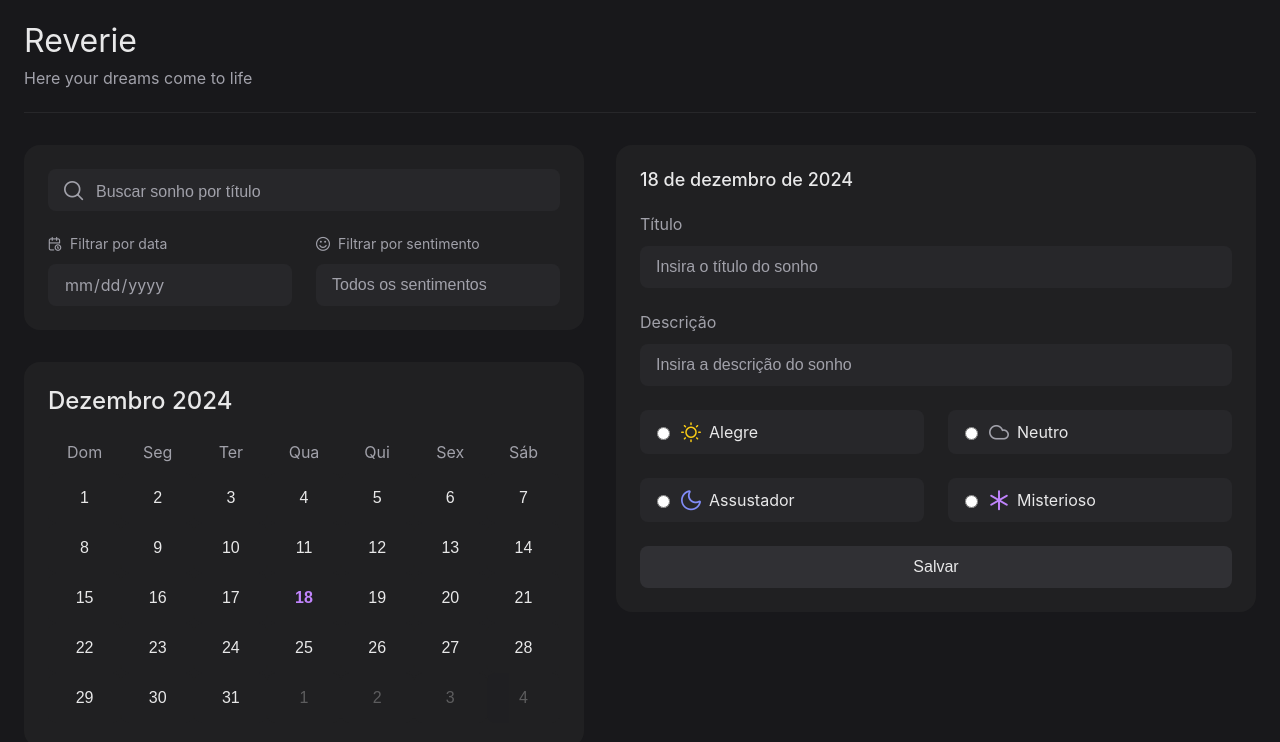
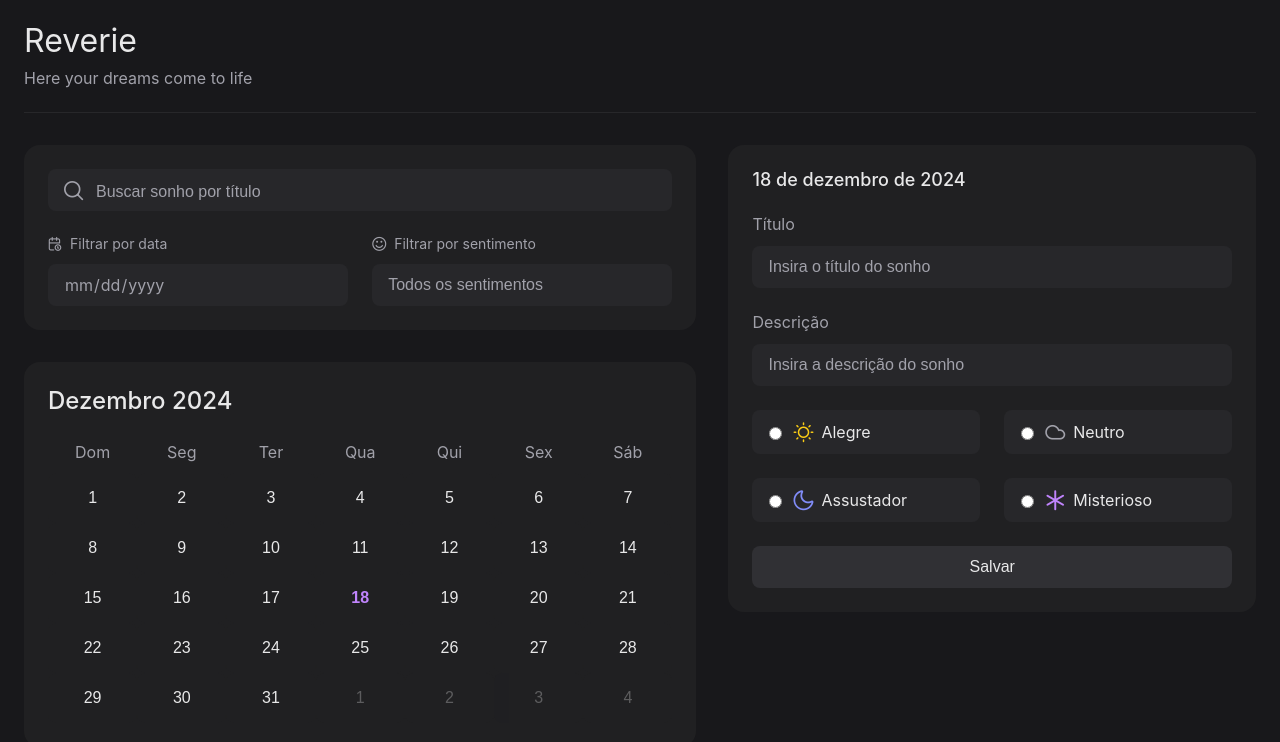
Before and after one commit to anaahnb/reverie-front, a Nuxt app: page /dreams in a window 1280 px wide. Shown: the top 742 px of the page. Built offline with nearby package versions, Linux system fonts and the light colour scheme.

Commit message:
fix ident and remove logs

```diff
--- a/api/auth.js
+++ b/api/auth.js
@@ -8,4 +8,4 @@
 import { axios } from "~/plugins/axios";
 
 
-export const login = (params) => axios.post(`/login/${params}`).then(res => res.data)
+export const login = (params) => axios.post('api/login/', params).then(res => res.data)
--- a/pages/dreams.vue
+++ b/pages/dreams.vue
@@ -1,5 +1,4 @@
 <template>
-  <div class="container">
   <div class="content">
     <div class="header">
       <h1>Reverie</h1>
@@ -26,7 +25,6 @@
       <div class="card-form">
         <Form
           :selected="data.selected" />
-        </div>
       </div>
     </div>
   </div>
@@ -92,7 +90,6 @@ export default {
 </script>
 
 <style lang="scss" setup>
-.container {
 .content {
   max-width: 1280px;
   margin: 0 auto;
@@ -149,7 +146,7 @@ export default {
       grid-template-areas:
         "filters form"
         "calendar form";
-          grid-template-columns: 1fr minmax(0, 40rem);
+        grid-template-columns: 1fr minmax(0, rem);
       gap: 2rem;
     }
 
@@ -158,5 +155,4 @@ export default {
     .form-calendar { grid-area: form; }
   }
 }
-}
 </style>
--- a/pages/index.vue
+++ b/pages/index.vue
@@ -66,7 +66,6 @@ export default {
 				return acc
 			}, {})
 
-      console.log('params', params)
 			login(params).then(res => {
 				localStorage.setItem('token', res.authorisation.token)
 				this.$router.push('/dreams')
```
Also changed, not shown: plugins/axios.js (+5 -5 lines). Lines whose indentation alone changed are shown as unchanged.
